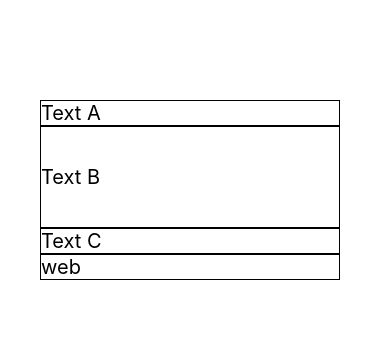
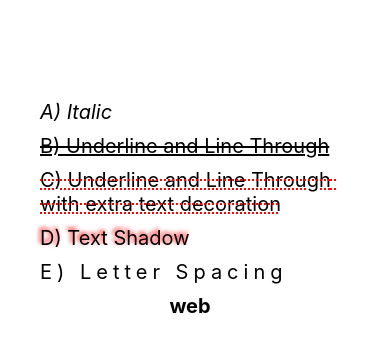
Before and after one commit to KalaiselvanSivakumar/Tutorial-Book-RN-Styling, a React Native app: screen / in a window 390 px wide. Shown: the top 352 px of the page. Built offline with nearby package versions, Linux system fonts and the light colour scheme.

Commit message:
RN - Style: Advanced text decorations

```diff
--- a/App.js
+++ b/App.js
@@ -7,7 +7,7 @@
  */
 
 import React from 'react';
-import LineHeight from './app/style-properties/LineHeight';
+import DecorationStyles from './app/style-properties/DecorationStyles';
 // import FontFamily from './app/style-properties/FontFamily';
 // import PositionCombinations from './app/style-properties/PositionCombinations';
 // import MarginCombinations from './app/style-properties/MarginCombinations';
@@ -39,7 +39,8 @@ const App = () => {
     // <PositionCombinations />
 
     // <FontFamily />
-    <LineHeight />
+    // <LineHeight />
+    <DecorationStyles />
     // <ProfileCard />
   );
 };
--- /dev/null
+++ b/app/style-properties/DecorationStyles.js
@@ -0,0 +1,56 @@
+import React from 'react';
+import { Platform, StyleSheet, View } from 'react-native';
+import { LeftText, styles as lineHeightStyles } from './LineHeight';
+
+const DecorationStyles = () => (
+  <View style={lineHeightStyles.container}>
+    <LeftText style={[styles.leftText, styles.italic]}>A) Italic</LeftText>
+    <LeftText
+      style={[
+        styles.leftText,
+        { textDecorationLine: 'underline line-through' },
+      ]}>
+      B) Underline and Line Through
+    </LeftText>
+    <LeftText
+      style={[
+        styles.leftText,
+        {
+          textDecorationLine: 'underline line-through',
+          textDecorationColor: 'red',
+          textDecorationStyle: 'dotted',
+        },
+      ]}>
+      C) Underline and Line Through with extra text decoration
+    </LeftText>
+    <LeftText
+      style={[
+        styles.leftText,
+        {
+          textShadowColor: 'red',
+          textShadowRadius: 4,
+          textShadowOffset: { width: -2, height: -2 },
+        },
+      ]}>
+      D) Text Shadow
+    </LeftText>
+    <LeftText style={[styles.leftText, { letterSpacing: 5 }]}>
+      E) Letter Spacing
+    </LeftText>
+    <LeftText
+      style={[styles.leftText, { textAlign: 'center', fontWeight: 'bold' }]}>
+      {Platform.OS}
+    </LeftText>
+  </View>
+);
+
+const styles = StyleSheet.create({
+  leftText: {
+    paddingBottom: 10,
+  },
+  italic: {
+    fontStyle: 'italic',
+  },
+});
+
+export default DecorationStyles;
--- a/app/style-properties/LineHeight.js
+++ b/app/style-properties/LineHeight.js
@@ -22,11 +22,11 @@ const TextContainer = props => (
   <View style={[styles.textContainer, props.style]}>{props.children}</View>
 );
 
-const LeftText = props => (
+export const LeftText = props => (
   <Text style={[styles.leftText, props.style]}>{props.children}</Text>
 );
 
-const styles = StyleSheet.create({
+export const styles = StyleSheet.create({
   container: {
     width: 300,
     height: 300,
```
